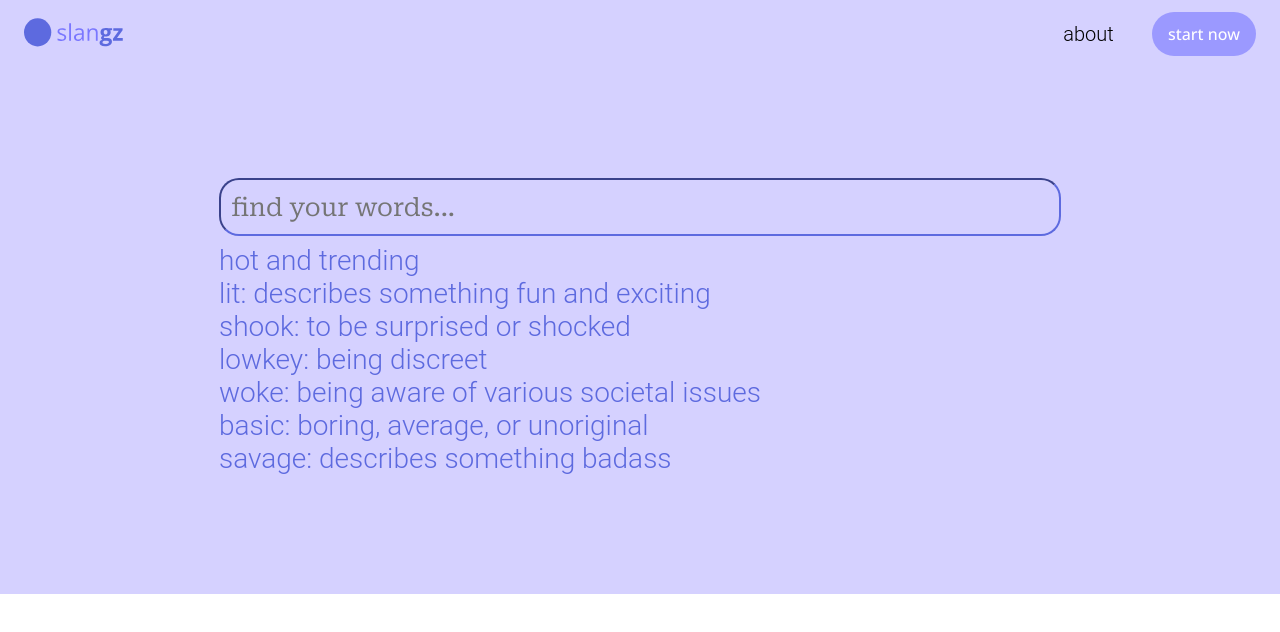
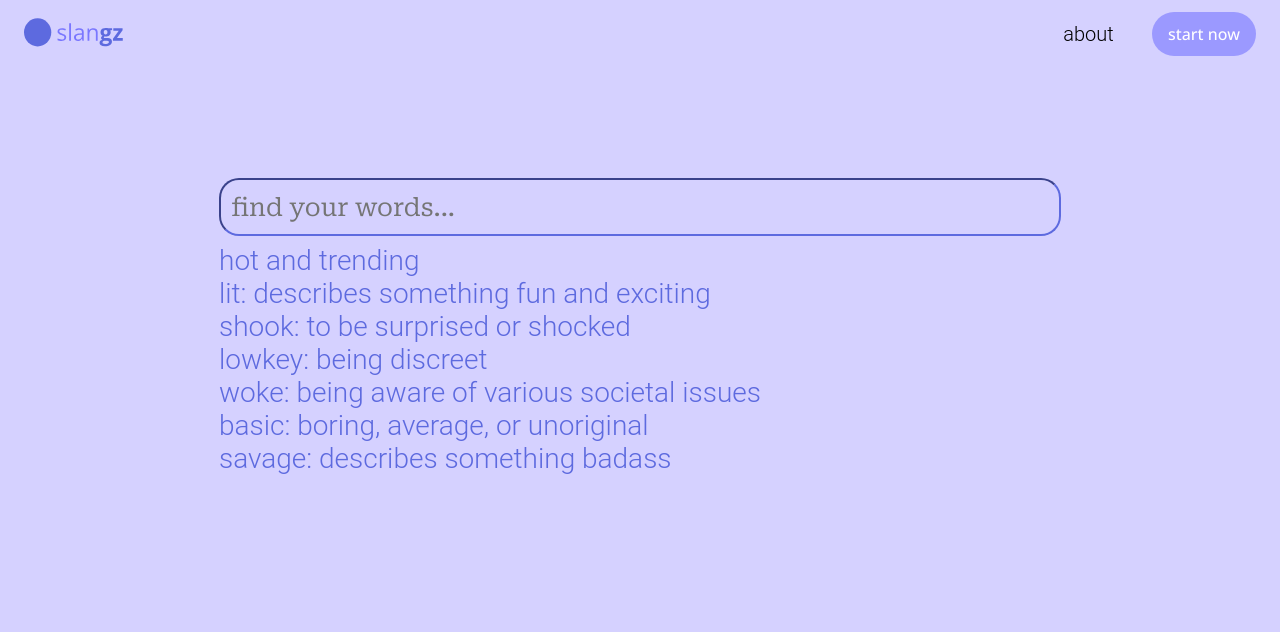
Before and after one commit to weblab-class/katdou-reneehong-AnnieWang314, a React app: page /words in a window 1280 px wide. Shown: the top 632 px of the page. Built offline with nearby package versions, Linux system fonts and the light colour scheme; no server answers; the HTML template or start-up script is replaced by a standard one.

Commit message:
fixed some css

```diff
--- a/client/src/components/pages/Words.css
+++ b/client/src/components/pages/Words.css
@@ -3,7 +3,7 @@
   padding-top: 8%;
   align-items: center;
   flex-direction: column;
-  height: calc(100vh - 68px - 8%);
+  height: calc(100vh - 68px);
 }
 
 .Words-searchBar {
```
